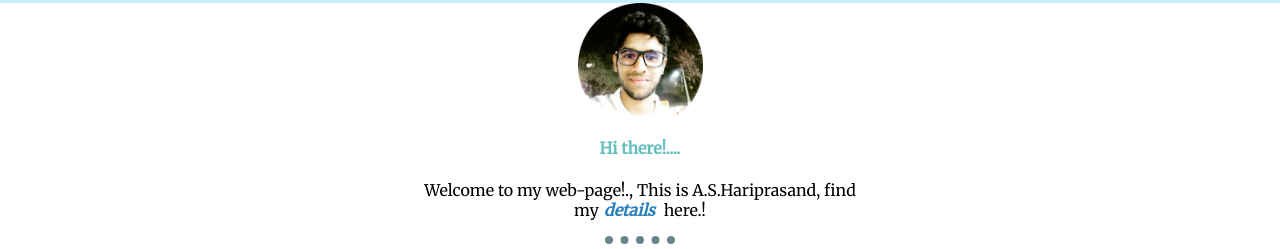
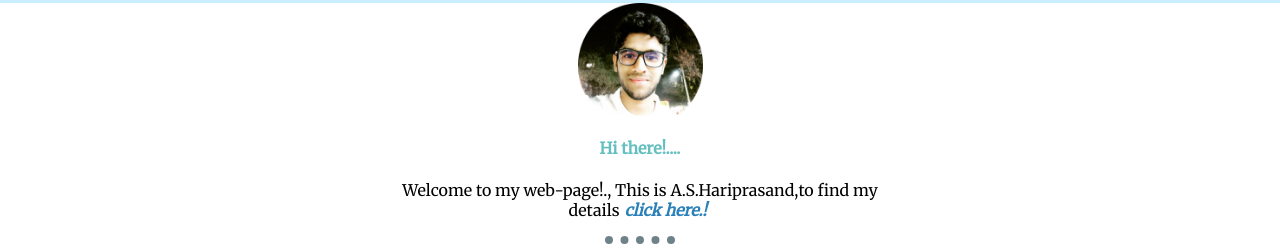
Before and after one commit to Luciferblaze/Hariprasand, a plain HTML site: page index.html in a window 1280 px wide. Shown: the part 780-1029 px from the top of the page. Drawn offline with Linux system fonts and the light colour scheme.

Commit message:
Update index.html

```diff
--- a/index.html
+++ b/index.html
@@ -22,7 +22,7 @@
       <div class="profile">
         <img class="my-img" src="Images/Hari.png" alt="Hari-img" height="125px" width="125px">
         <h2 id="hi">Hi there!....</h2>
-        <p>Welcome to my web-page!., This is A.S.Hariprasand, find my<a id="resume" href="https://luciferblaze.github.io/Hariresume/"><i><b>details</b></i></a> here.!</p>
+        <p>Welcome to my web-page!., This is A.S.Hariprasand,to find my details<a id="resume" href="https://luciferblaze.github.io/Hariresume/"><i><b>click here.!</b></i></a></p>
       </div>
       <hr>
       <div class="skills">
```
